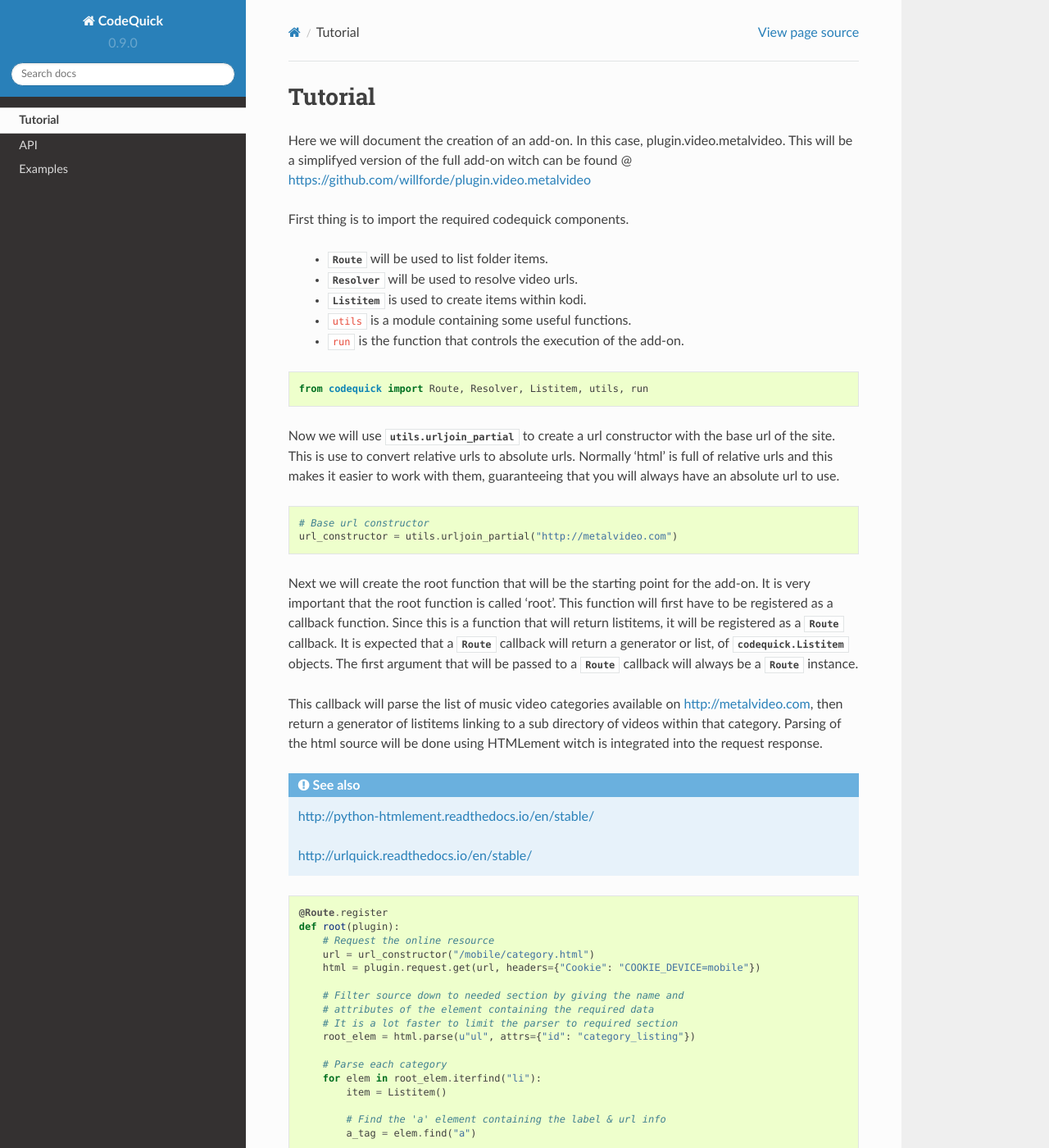
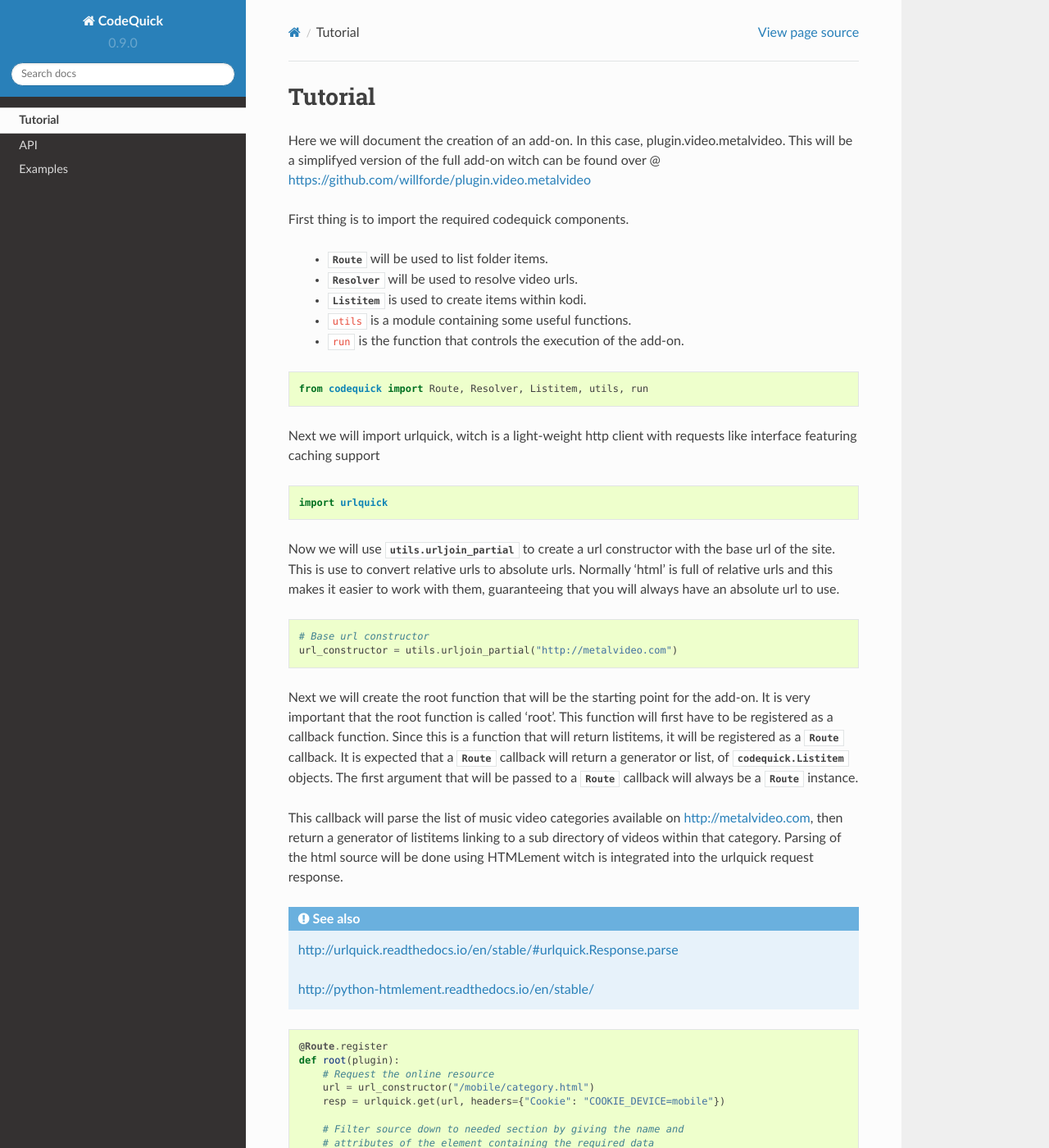
Before and after one commit to willforde/script.module.codequick, a Sphinx documentation site: the page built from docs/tutorial.rst, in a window 1280 px wide and 1400 px high. Shown: the whole window at 82% size. Built offline with Sphinx 7.4.7 and the Read the Docs theme 2.0.0, drawn with Linux system fonts in a browser that asks for light colours; some of the changed text lies outside the part shown.

Commit message:
update tutorial

```diff
--- a/docs/tutorial.rst
+++ b/docs/tutorial.rst
@@ -3,7 +3,7 @@ Tutorial
 ########
 Here we will document the creation of an add-on.
 In this case, plugin.video.metalvideo. This will be a simplifyed version of the full add-on
-witch can be found @ https://github.com/willforde/plugin.video.metalvideo
+witch can be found over @ https://github.com/willforde/plugin.video.metalvideo
 
 First thing is to import the required codequick components.
 
@@ -16,6 +16,14 @@ First thing is to import the required codequick components.
 .. code-block:: python
 
     from codequick import Route, Resolver, Listitem, utils, run
+
+
+Next we will import urlquick, witch is a light-weight http client with requests like interface
+featuring caching support
+
+.. code-block:: python
+
+    import urlquick
 
 Now we will use :func:`utils.urljoin_partial<codequick.utils.urljoin_partial>` to create a url constructor
 with the base url of the site. This is use to convert relative urls to absolute urls.
@@ -38,11 +46,13 @@ The first argument that will be passed to a :class:`Route<codequick.route.Route>
 
 This callback will parse the list of music video categories available on http://metalvideo.com, then return a
 generator of listitems linking to a sub directory of videos within that category.
-Parsing of the html source will be done using HTMLement witch is integrated into the request response.
+Parsing of the html source will be done using HTMLement witch is integrated into the urlquick request response.
 
-.. seealso:: http://python-htmlement.readthedocs.io/en/stable/
+.. seealso:: http://urlquick.readthedocs.io/en/stable/#urlquick.Response.parse
 
-             http://urlquick.readthedocs.io/en/stable/
+             http://python-htmlement.readthedocs.io/en/stable/
+
+
 
 .. code-block:: python
 
@@ -50,12 +60,12 @@ Parsing of the html source will be done using HTMLement witch is integrated into
     def root(plugin):
         # Request the online resource
         url = url_constructor("/mobile/category.html")
-        html = plugin.request.get(url, headers={"Cookie": "COOKIE_DEVICE=mobile"})
+        resp = urlquick.get(url, headers={"Cookie": "COOKIE_DEVICE=mobile"})
 
         # Filter source down to needed section by giving the name and
         # attributes of the element containing the required data
         # It is a lot faster to limit the parser to required section
-        root_elem = html.parse(u"ul", attrs={"id": "category_listing"})
+        root_elem = resp.parse(u"ul", attrs={"id": "category_listing"})
 
         # Parse each category
         for elem in root_elem.iterfind("li"):
@@ -85,8 +99,8 @@ And since this is another function that will return listitems, it will be regist
     def video_list(plugin, url):
         # Request the online resource
         url = url_constructor(url)
-        html = plugin.request.get(url)
-        root_elem = html.parse("div", attrs={"id": "browse_main"})
+        resp = urlquick.get(url)
+        root_elem = resp.parse("div", attrs={"id": "browse_main"})
 
         # Parse each video
         for elem in root_elem.iterfind(u".//div[@class='video_i']"):
```
Also changed, not shown: other parts of docs/tutorial.rst (+9 -4 lines).
